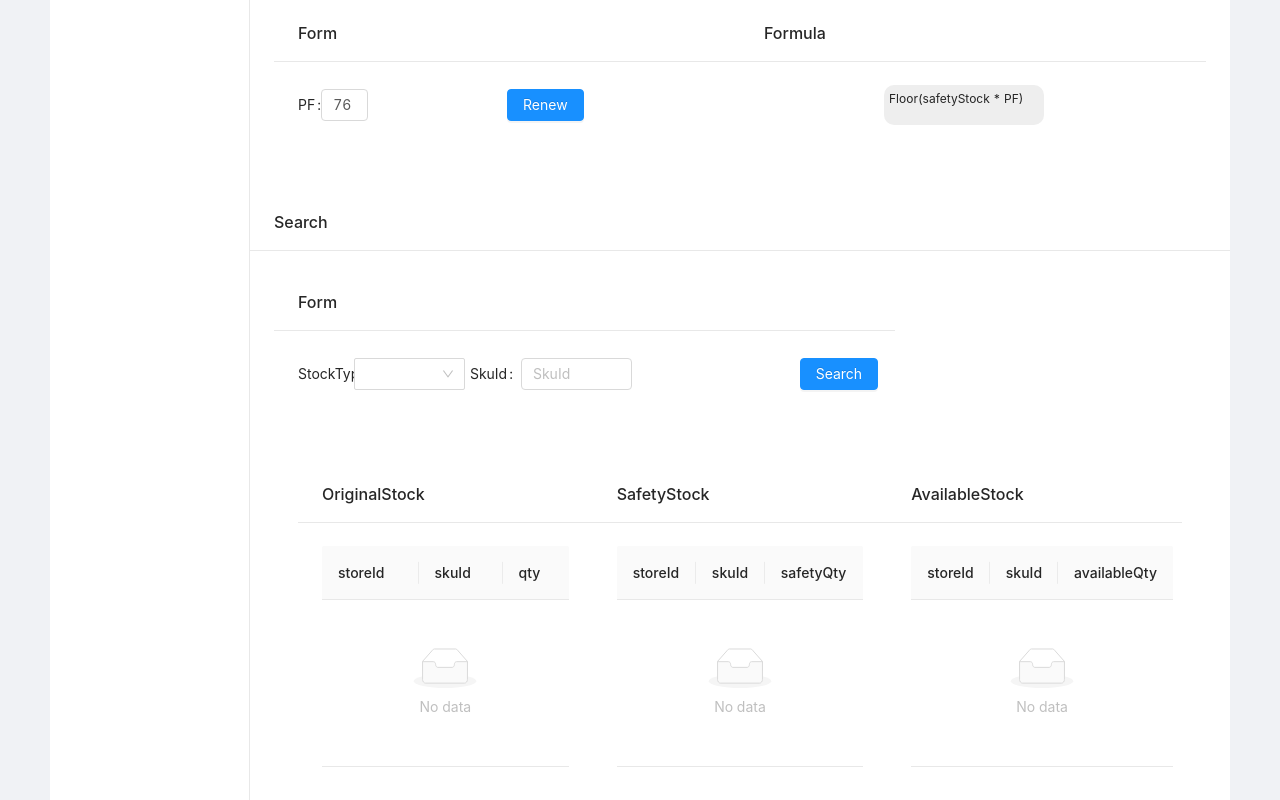
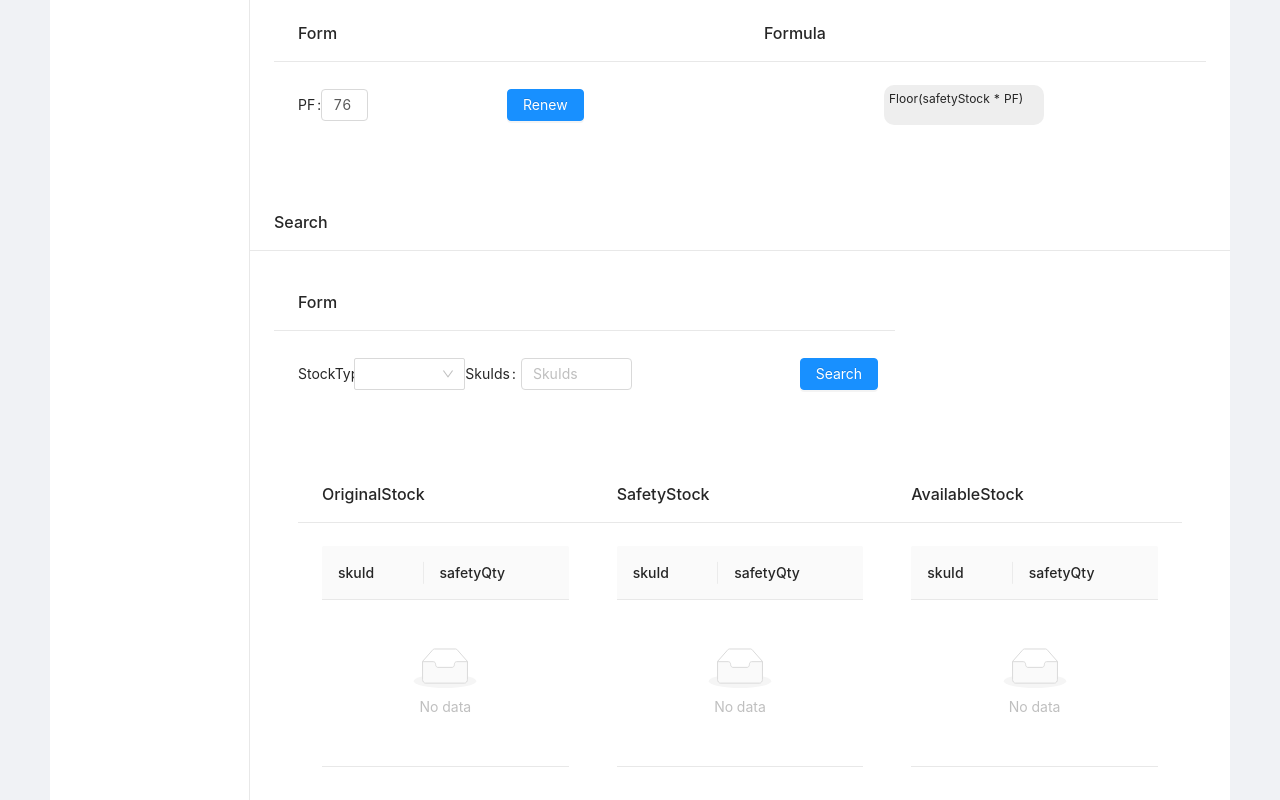
Before and after one commit to devarchi33/o2o-demo-front, a React (Create React App) app: page / in a window 1280 px wide. Shown: the part 529-1329 px from the top of the page. Built offline with nearby package versions, Linux system fonts and the light colour scheme.

Commit message:
Apply skuIds api

```diff
--- a/src/API.js
+++ b/src/API.js
@@ -10,8 +10,8 @@ export default class API {
         };
     };
 
-    static getStock = (stockType, skuId, unit) => {
-        let url = `${ADDRESS}/v1/stock?stockType=${stockType}&skuId=${skuId}`;
+    static getStocks = (stockType, skuIds, unit) => {
+        let url = `${ADDRESS}/v1/stock?stockType=${stockType}&skuIds=${skuIds}`;
         if (stockType === 'province') {
             url += `&province=${unit}`
         }
--- a/src/App.js
+++ b/src/App.js
@@ -21,7 +21,7 @@ const formItemLayout = {
   }
 };
 
-const STOCK_TYPES = ['online', 'province', 'district', 'area', 'store'];
+const STOCK_TYPES = ['online', 'province', 'store'];
 
 export default class O2ODemo extends React.Component {
   constructor(props) {
@@ -37,8 +37,8 @@ export default class O2ODemo extends React.Component {
 
   handleSearch = () => {
     this.setState({loading: true});
-    const {stockType, skuId, unit} = this.state;
-    API.getStock(stockType, skuId, unit).then(res => {
+    const {stockType, skuIds, unit} = this.state;
+    API.getStocks(stockType, skuIds, unit).then(res => {
       this.setState({loading: false});
       if (res.success === true && res.result !== null) {
         this.setState({ dataSource: res.result })
@@ -85,8 +85,79 @@ export default class O2ODemo extends React.Component {
     });
   };
 
+  getColumns = (stockType) => {
+    const baseColumns = [
+      {
+        title: 'skuId',
+        dataIndex: 'skuId',
+        key: 'skuId',
+      },
+      {
+        title: 'safetyQty',
+        dataIndex: 'safetyQty',
+        key: 'safetyQty',
+      }
+    ];
+    switch (stockType) {
+      case "store":
+        return [
+          {
+            title: 'storeId',
+            dataIndex: 'storeId',
+            key: 'storeId',
+          },
+          {
+            title: 'skuId',
+            dataIndex: 'skuId',
+            key: 'skuId',
+          },
+          {
+            title: 'safetyQty',
+            dataIndex: 'safetyQty',
+            key: 'safetyQty',
+          }
+        ];
+      case "province":
+        return [
+          {
+            title: 'province',
+            dataIndex: 'province',
+            key: 'province'
+          },
+          {
+            title: 'skuId',
+            dataIndex: 'skuId',
+            key: 'skuId',
+          },
+          {
+            title: 'safetyQty',
+            dataIndex: 'safetyQty',
+            key: 'safetyQty',
+          }
+        ];
+      case "online":
+        return baseColumns;
+      default:
+        return baseColumns;
+    }
+  };
+
+  getRowKey = (stockType, row) => {
+    switch (stockType) {
+      case "store":
+        return row.storeId + row.skuId;
+      case "province":
+        return row.province + row.skuId;
+      case "online":
+        return row.skuId;
+      default:
+        return row.skuId;
+    }
+  };
+
   render() {
-    const {dataSource} = this.state;
+    const {dataSource, stockType} = this.state;
+    const columns = this.getColumns(stockType);
     return (
         <Layout>
           <Header className="header">
@@ -201,7 +272,7 @@ export default class O2ODemo extends React.Component {
                                     <Select
                                         showSearch
                                         filterOption={(input, option) => option.props.children.toLowerCase().indexOf(input.toLowerCase()) >= 0}
-                                        onChange={(val) => { this.setState({ stockType: val }) }}
+                                        onChange={(val) => { this.setState({ stockType: val }, () => this.setState({dataSource: [], skuIds: ''})) }}
                                     >
                                       {STOCK_TYPES.map((val, index) => {
                                         return <Option key={index} value={val}>{val}</Option>
@@ -215,8 +286,8 @@ export default class O2ODemo extends React.Component {
                                   </FormItem>
                                 </Col>
                                 <Col span={8}>
-                                  <FormItem {...formItemLayout} label={"SkuId"}>
-                                    <Input required placeholder="SkuId" value={this.state.skuId} onChange={e => this.setState({ skuId: e.target.value })}/>
+                                  <FormItem {...formItemLayout} label={"SkuIds"}>
+                                    <Input required placeholder="SkuIds" value={this.state.skuIds} onChange={e => this.setState({ skuIds: e.target.value })}/>
                                   </FormItem>
                                 </Col>
                               </Row>
@@ -235,25 +306,9 @@ export default class O2ODemo extends React.Component {
                             <Card bordered={false} title="OriginalStock">
                               <Table
                                   dataSource={dataSource}
-                                  rowKey={row => row.storeId + row.skuId}
+                                  rowKey={row => this.getRowKey(stockType, row)}
                                   pagination={{ pageSize: 10 }}
-                                  columns={[
-                                    {
-                                      title: 'storeId',
-                                      dataIndex: 'storeId',
-                                      key: 'storeId',
-                                    },
-                                    {
-                                      title: 'skuId',
-                                      dataIndex: 'skuId',
-                                      key: 'skuId',
-                                    },
-                                    {
-                                      title: 'qty',
-                                      dataIndex: 'qty',
-                                      key: 'qty',
-                                    },
-                                  ]}
+                                  columns={columns}
                               />
                             </Card>
                           </Col>
@@ -261,25 +316,9 @@ export default class O2ODemo extends React.Component {
                             <Card bordered={false} title="SafetyStock">
                               <Table
                                   dataSource={dataSource}
-                                  rowKey={row => row.storeId + row.skuId}
+                                  rowKey={row => this.getRowKey(stockType, row)}
                                   pagination={{ pageSize: 10 }}
-                                  columns={[
-                                    {
-                                      title: 'storeId',
-                                      dataIndex: 'storeId',
-                                      key: 'storeId',
-                                    },
-                                    {
-                                      title: 'skuId',
-                                      dataIndex: 'skuId',
-                                      key: 'skuId',
-                                    },
-                                    {
-                                      title: 'safetyQty',
-                                      dataIndex: 'safetyQty',
-                                      key: 'safetyQty',
-                                    },
-                                  ]}
+                                  columns={columns}
                               />
                             </Card>
                           </Col>
@@ -287,25 +326,9 @@ export default class O2ODemo extends React.Component {
                             <Card bordered={false} title="AvailableStock">
                               <Table
                                   dataSource={dataSource}
-                                  rowKey={row => row.storeId + row.skuId}
+                                  rowKey={row => this.getRowKey(stockType, row)}
                                   pagination={{ pageSize: 10 }}
-                                  columns={[
-                                    {
-                                      title: 'storeId',
-                                      dataIndex: 'storeId',
-                                      key: 'storeId',
-                                    },
-                                    {
-                                      title: 'skuId',
-                                      dataIndex: 'skuId',
-                                      key: 'skuId',
-                                    },
-                                    {
-                                      title: 'availableQty',
-                                      dataIndex: 'availableQty',
-                                      key: 'availableQty',
-                                    },
-                                  ]}
+                                  columns={columns}
                               />
                             </Card>
                           </Col>
```
